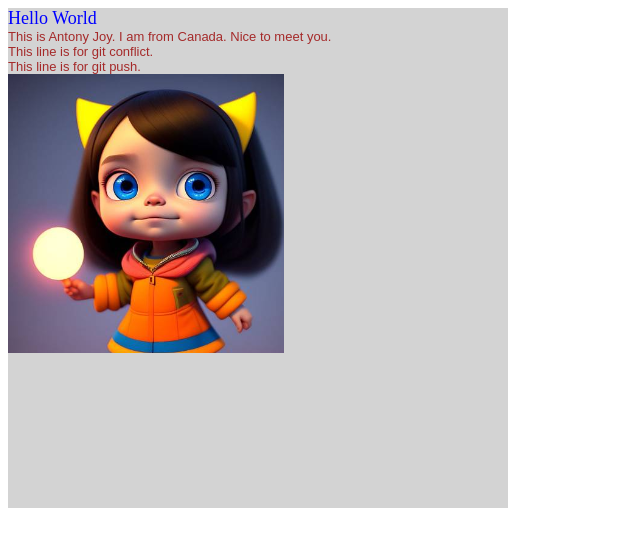
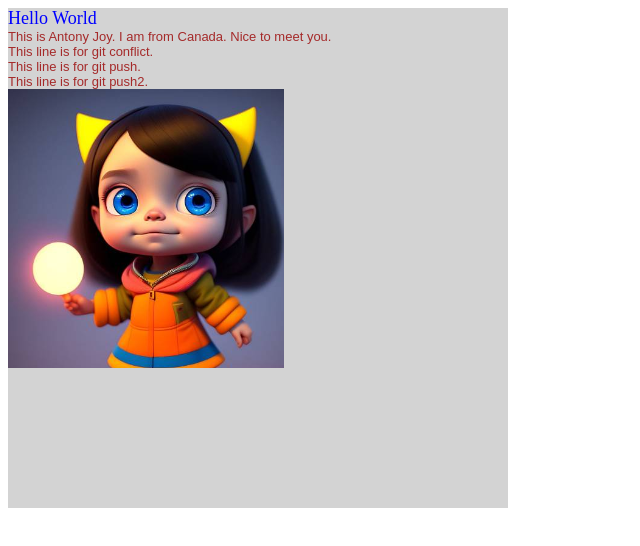
Before and after one commit to UniverseCEO1004/deploy-page.github.io, a plain HTML site: page index.html in a window 1280 px wide. Shown: the whole page, without its empty margins (0-640 px from the left). Drawn offline with Linux system fonts and the light colour scheme.

Commit message:
Second attempt to PUSH

```diff
--- a/index.html
+++ b/index.html
@@ -10,6 +10,7 @@
             <div class="content">This is Antony Joy. I am from Canada. Nice to meet you.</div>
             <div class="content">This line is for git conflict.</div>
             <div class="content">This line is for git push.</div>
+            <div class="content">This line is for git push2.</div>
             <img src="profile.png" alt="avatar">
         </div>
     </body>
```
